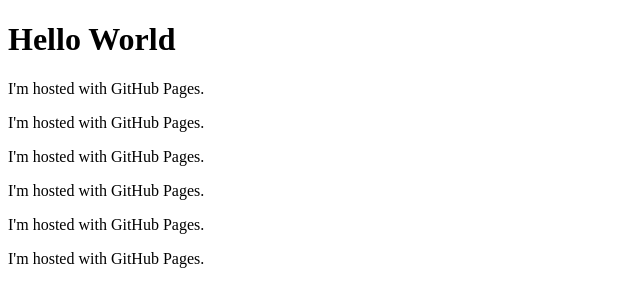
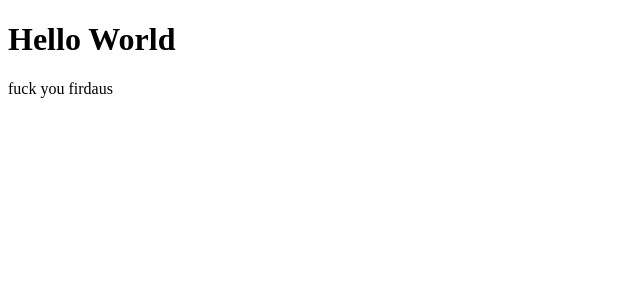
Before and after one commit to syamdesigns/syamdesigns.github.io, a plain HTML site: page index.html in a window 1280 px wide. Shown: the whole page, without its empty margins (0-640 px from the left). Drawn offline with Linux system fonts and the light colour scheme.

Commit message:
Update index.html

```diff
--- a/index.html
+++ b/index.html
@@ -2,11 +2,6 @@
 <html>
 <body>
 <h1>Hello World</h1>
-<p>I'm hosted with GitHub Pages.</p>
-<p>I'm hosted with GitHub Pages.</p>
-<p>I'm hosted with GitHub Pages.</p>
-<p>I'm hosted with GitHub Pages.</p>
-<p>I'm hosted with GitHub Pages.</p>
-<p>I'm hosted with GitHub Pages.</p>
+  <p>fuck you firdaus</p>
 </body>
 </html>
```
